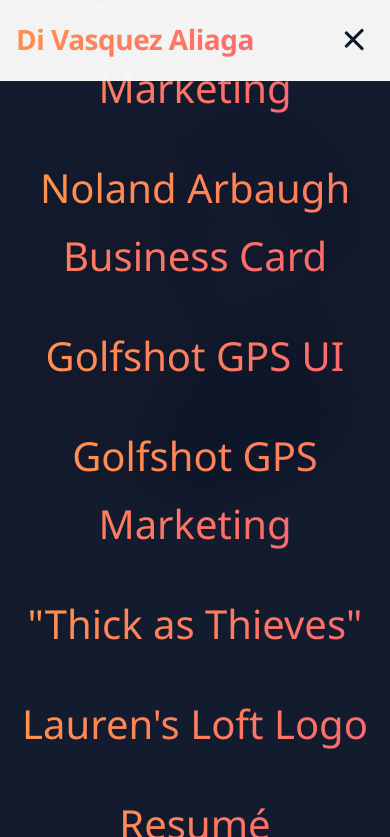
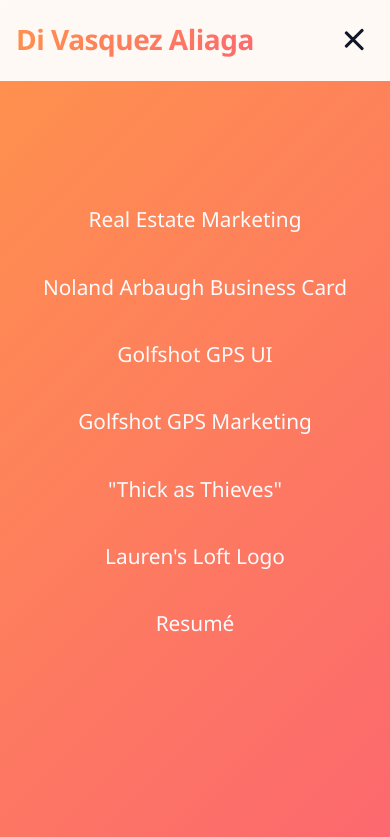
Before and after one commit to Divasquez/design-portfolio, a plain HTML site: page index.html in a window 390 px wide. Both pictures are taken after a click on the element 353 px from the left and 39 px from the top of the page. Shown: the top 837 px of the page. Drawn offline with Linux system fonts and the light colour scheme.

Commit message:
Add files via upload

```diff
--- a/personal-style.css
+++ b/personal-style.css
@@ -299,7 +299,7 @@
             right: -100%;
             width: 100%;
             height: 100vh;
-            background: rgba(15, 23, 42, 0.98);
+            background: var(--gradient-elegant);
             backdrop-filter: blur(20px);
             display: flex;
             flex-direction: column;
@@ -337,12 +337,13 @@
 
         .mobile-nav-links a {
             font-family: 'Segoe UI', 'Roboto', 'Helvetica Neue', 'Arial', sans-serif;
-            font-size: 2.5rem;
+            font-size: 1.3rem;
             font-weight: 500;
-            color: var(--text-light);
+			color: #f8fafc;
+/*            color: var(--text-light);*/
             text-decoration: none;
             transition: all 0.3s ease;
-            background: var(--gradient-elegant);
+			background: #f8fafc;
             -webkit-background-clip: text;
             background-clip: text;
             -webkit-text-fill-color: transparent;
```
